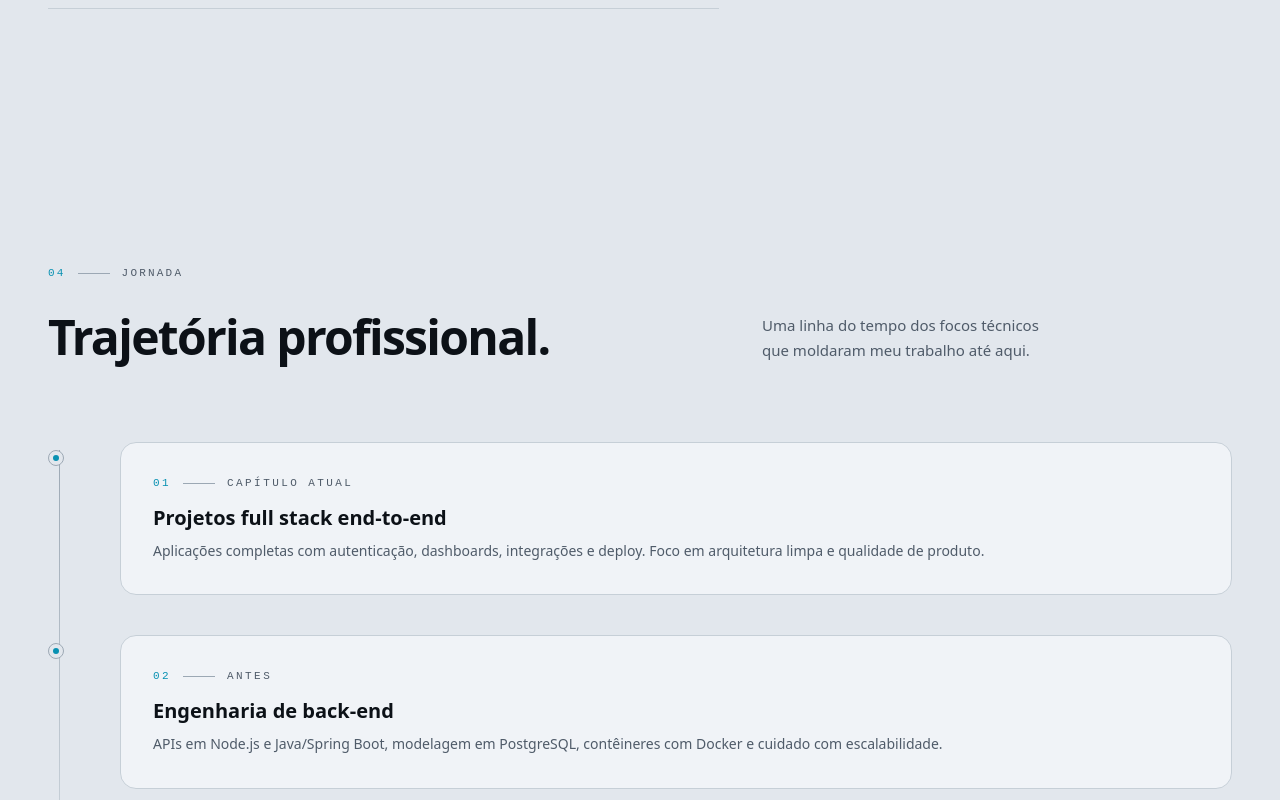
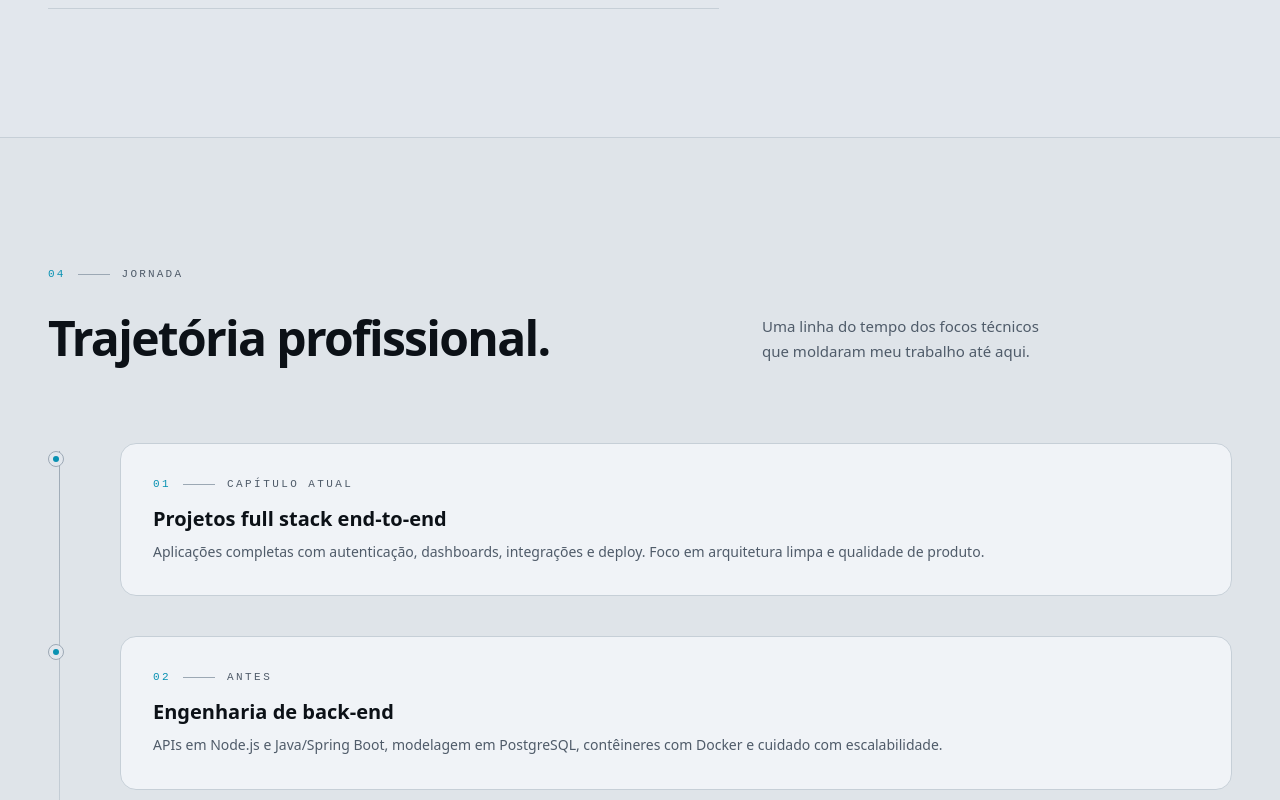
Before and after one commit to Victormoroo/Portfolio_Victor_Dev, a React (Vite) app: page / in a window 1280 px wide. Shown: the part 6600-7400 px from the top of the page. Built offline with nearby package versions, Linux system fonts and the light colour scheme.

Commit message:
style(experience): add muted background band

```diff
--- a/src/components/sections/Experience.tsx
+++ b/src/components/sections/Experience.tsx
@@ -9,7 +9,7 @@ export function Experience() {
   const items = t.items[lang];
 
   return (
-    <section id="experience" className="relative scroll-mt-24 py-24 sm:py-32">
+    <section id="experience" className="relative scroll-mt-24 border-y border-border bg-muted/30 py-24 sm:py-32">
       <div className="container-edge">
         <Reveal>
           <SectionLabel number="04" label={t.label[lang]} />
```
